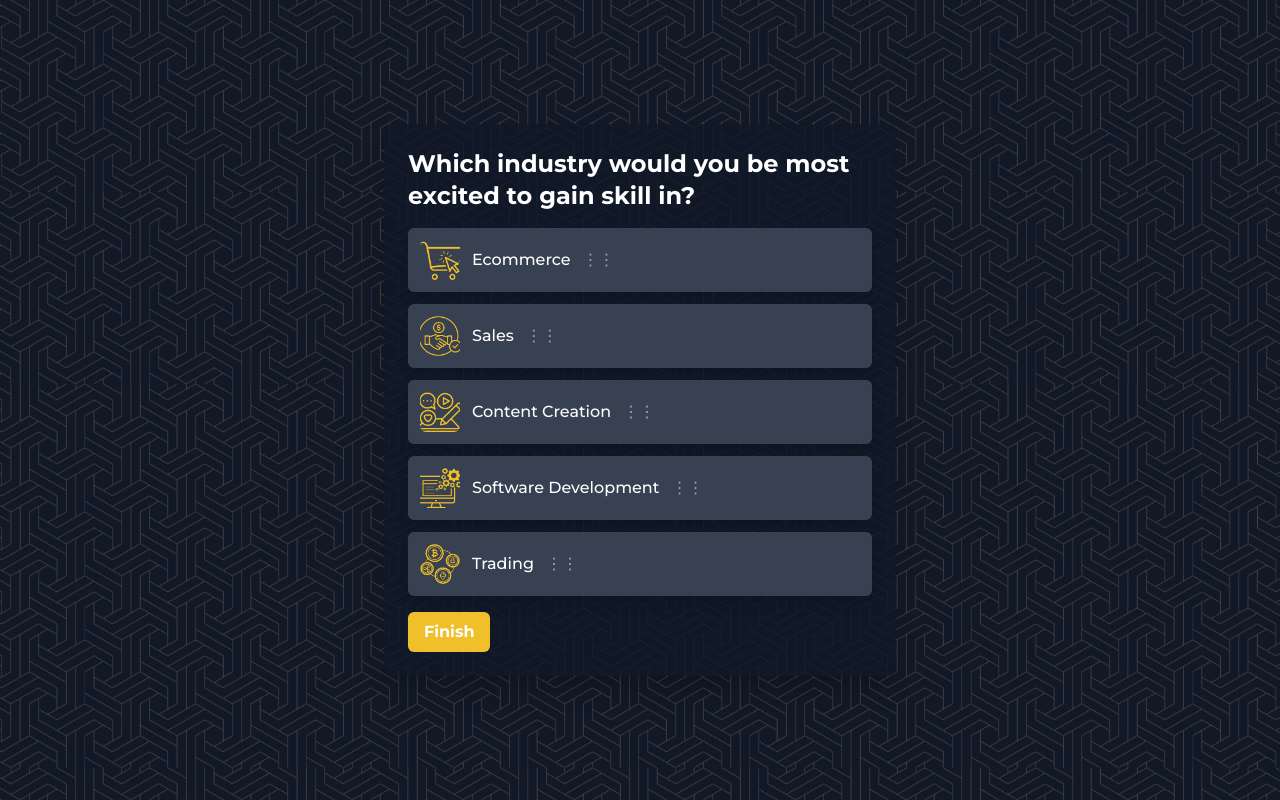
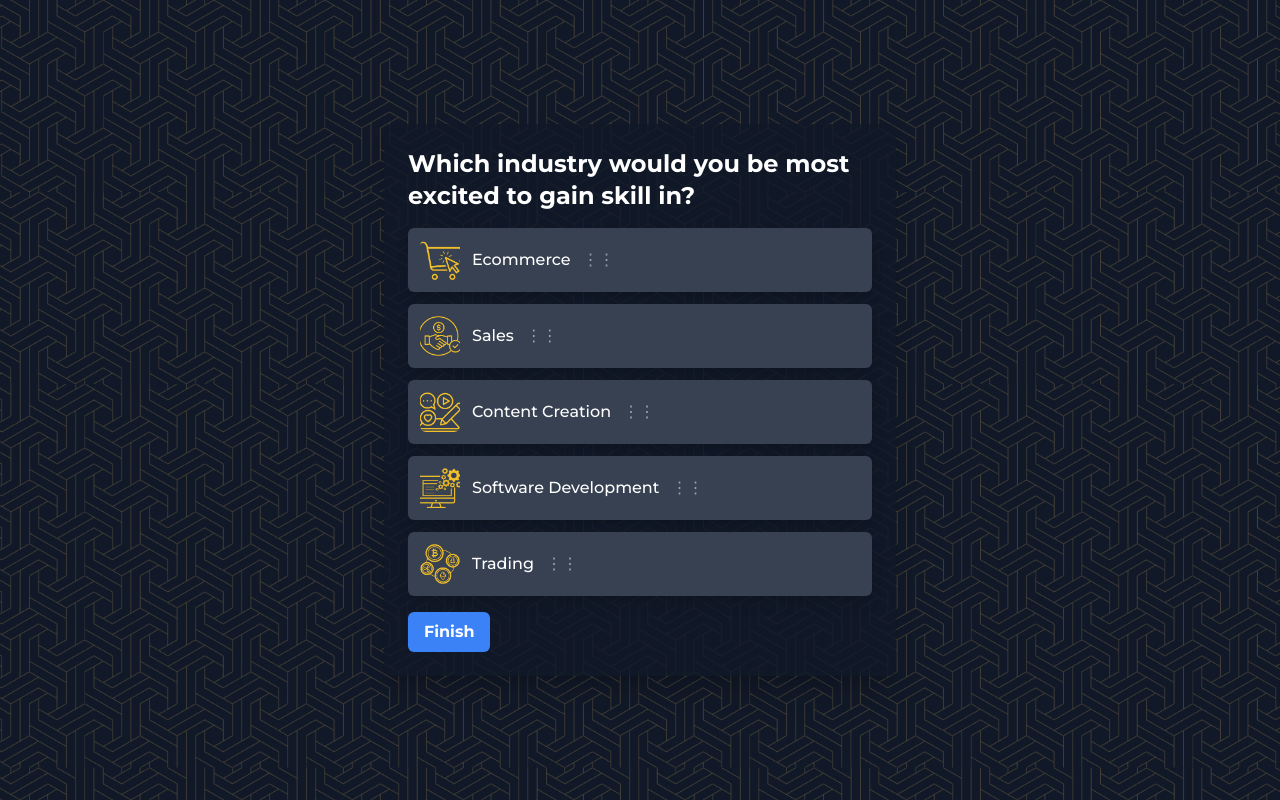
Before and after one commit to richardagaya/landingpage, a Next.js app: page /quiz/question3 in a window 1280 px wide. Built offline with nearby package versions, Linux system fonts and the light colour scheme.

Commit message:
latest modified: 2021-07-14 16:00:00

```diff
--- a/app/components/Question.tsx
+++ b/app/components/Question.tsx
@@ -1,5 +1,5 @@
 import React, { useState } from "react";
-import { DndContext, closestCenter } from "@dnd-kit/core";
+import { DndContext, closestCenter, DragEndEvent } from "@dnd-kit/core";
 import { arrayMove, SortableContext, verticalListSortingStrategy } from "@dnd-kit/sortable";
 import { CSS } from "@dnd-kit/utilities";
 import { useSortable } from "@dnd-kit/sortable";
@@ -46,10 +46,10 @@ const Question = ({
   const [items, setItems] = useState(answers);
   const router = useRouter();
 
-  const handleDragEnd = (event: any) => {
+  const handleDragEnd = (event: DragEndEvent) => {
     const { active, over } = event;
 
-    if (active.id !== over.id) {
+    if (active && over && active.id !== over.id) {
       setItems((prevItems) => {
         const oldIndex = prevItems.findIndex((item) => item.id === active.id);
         const newIndex = prevItems.findIndex((item) => item.id === over.id);
@@ -92,7 +92,7 @@ const Question = ({
         </DndContext>
         <button
           onClick={handleNext}
-          className="mt-4 bg-basecolor hover:bg-second text-white font-bold py-2 px-4 rounded-md"
+          className="mt-4 bg-blue-500 hover:bg-blue-600 text-white font-bold py-2 px-4 rounded-md"
         >
           {isLastQuestion ? "Finish" : "Next"}
         </button>
```
